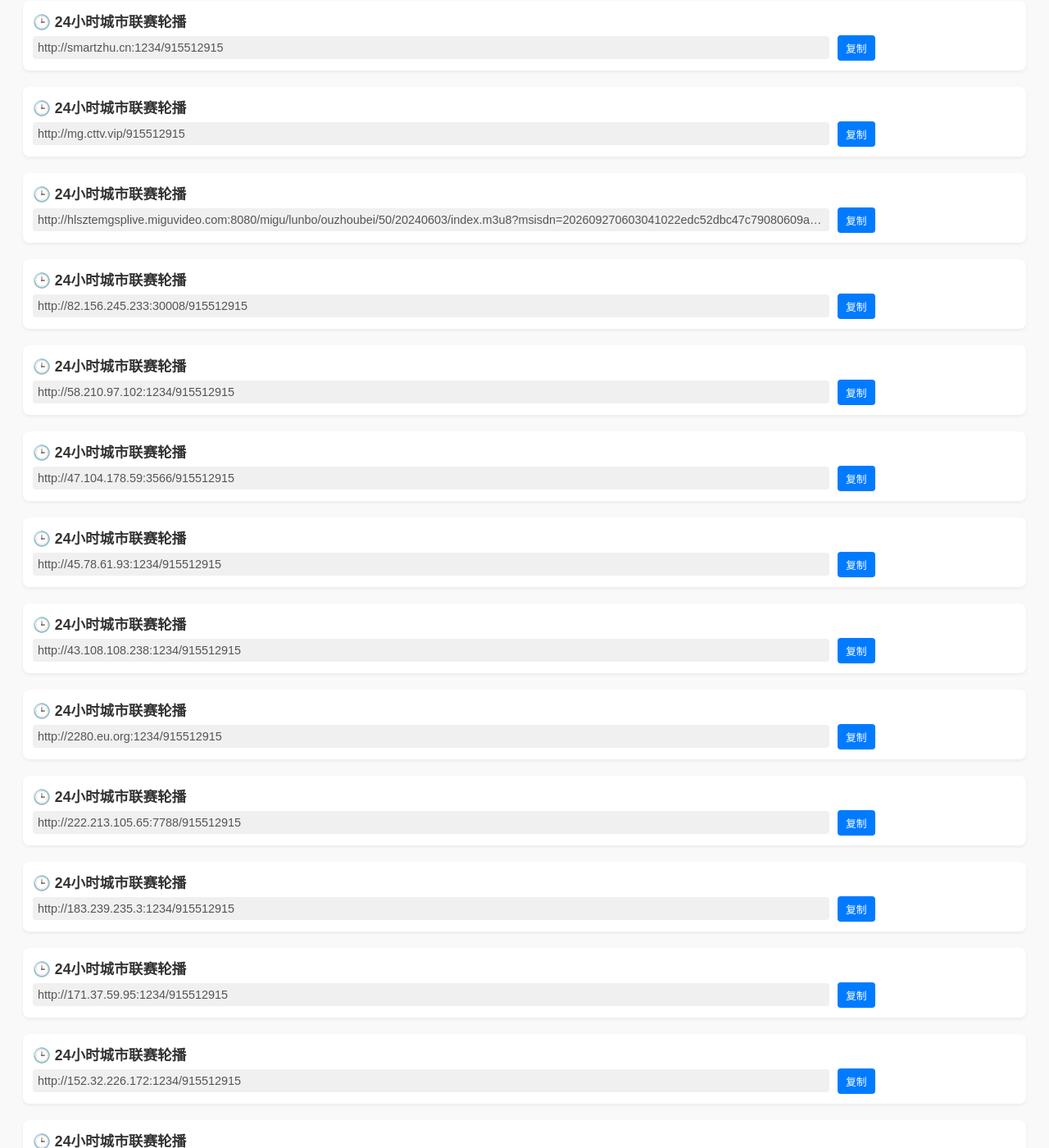
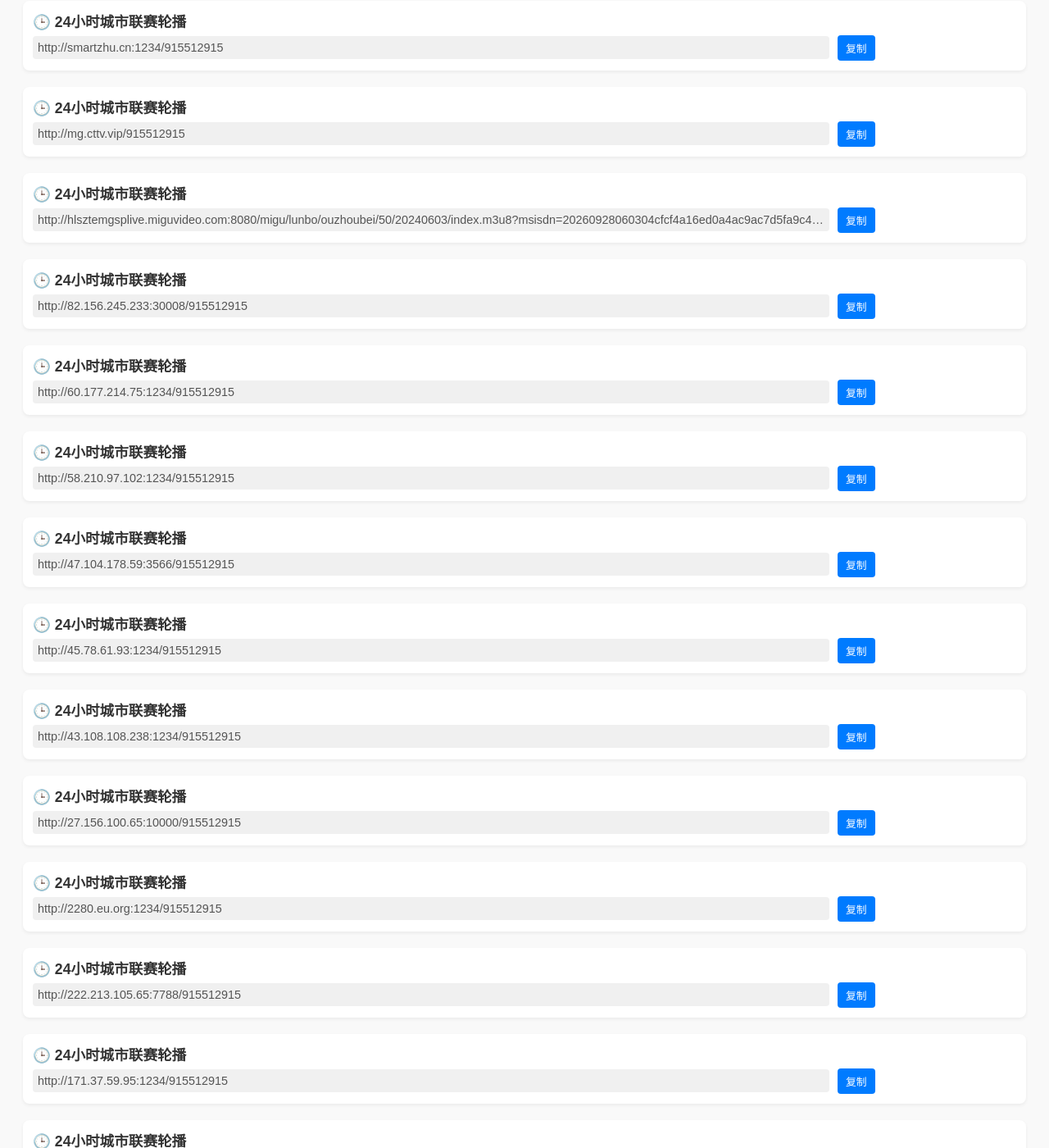
Before and after one commit to kimwang1978/iptv.github.io, a Jekyll site: the page tiyu.html, which Jekyll copies as it is, in a window 1280 px wide and 1400 px high, scrolled down 207 px. Shown: the whole window at 82% size. Built offline with Jekyll 4.4.1, drawn with Linux system fonts in a browser that asks for light colours; some of the changed text lies outside the part shown.

Commit message:
Sync File 2026-09-28 09:32:06

```diff
--- a/tiyu.html
+++ b/tiyu.html
@@ -76,7 +76,7 @@
         <div class="item">
             <div class="title">🕒 24小时城市联赛轮播</div>
             <div class="url-wrapper">
-                <div class="url" id="url_3">http://hlsztemgsplive.miguvideo.com:8080/migu/lunbo/ouzhoubei/50/20240603/index.m3u8?msisdn=202609270603041022edc52dbc47c79080609a7fae32b6&mdspid=&spid=800033&netType=0&sid=5910022136&pid=2028597139&timestamp=20260927060304&Channel_ID=0116_2600000900-99000-201600010010027&ProgramID=915512915&ParentNodeID=-99&assertID=5910022136&client_ip=171.8.79.254&SecurityKey=20260927060304&promotionId=&mvid=5900006618&mcid=500020&playurlVersion=WX-A1-9.9.2-SNAPSHOT&userid=&jmhm=&videocodec=h264&appCode=miguvideo_android&bean=mgspad&tid=android&conFee=0&encrypt=67dce75fc2654febfcbc851cf3a88a4c</div>
+                <div class="url" id="url_3">http://hlsztemgsplive.miguvideo.com:8080/migu/lunbo/ouzhoubei/50/20240603/index.m3u8?msisdn=20260928060304cfcf4a16ed0a4ac9ac7d5fa9c41ff660&mdspid=&spid=800033&netType=0&sid=5910022136&pid=2028597139&timestamp=20260928060304&Channel_ID=0116_2600000900-99000-201600010010027&ProgramID=915512915&ParentNodeID=-99&assertID=5910022136&client_ip=171.8.79.254&SecurityKey=20260928060304&promotionId=&mvid=5900006618&mcid=500020&playurlVersion=WX-A1-9.9.2-SNAPSHOT&userid=&jmhm=&videocodec=h264&appCode=miguvideo_android&bean=mgspad&tid=android&conFee=0&encrypt=c991eb994293623d474b51c86e5ef3bd</div>
                 <button class="copy-btn" onclick="copyToClipboard('url_3')">复制</button>
             </div>
         </div>
@@ -92,7 +92,7 @@
         <div class="item">
             <div class="title">🕒 24小时城市联赛轮播</div>
             <div class="url-wrapper">
-                <div class="url" id="url_5">http://58.210.97.102:1234/915512915</div>
+                <div class="url" id="url_5">http://60.177.214.75:1234/915512915</div>
                 <button class="copy-btn" onclick="copyToClipboard('url_5')">复制</button>
             </div>
         </div>
@@ -100,7 +100,7 @@
         <div class="item">
             <div class="title">🕒 24小时城市联赛轮播</div>
             <div class="url-wrapper">
-                <div class="url" id="url_6">http://47.104.178.59:3566/915512915</div>
+                <div class="url" id="url_6">http://58.210.97.102:1234/915512915</div>
                 <button class="copy-btn" onclick="copyToClipboard('url_6')">复制</button>
             </div>
         </div>
@@ -108,7 +108,7 @@
         <div class="item">
             <div class="title">🕒 24小时城市联赛轮播</div>
             <div class="url-wrapper">
-                <div class="url" id="url_7">http://45.78.61.93:1234/915512915</div>
+                <div class="url" id="url_7">http://47.104.178.59:3566/915512915</div>
                 <button class="copy-btn" onclick="copyToClipboard('url_7')">复制</button>
             </div>
         </div>
@@ -116,7 +116,7 @@
         <div class="item">
             <div class="title">🕒 24小时城市联赛轮播</div>
             <div class="url-wrapper">
-                <div class="url" id="url_8">http://43.108.108.238:1234/915512915</div>
+                <div class="url" id="url_8">http://45.78.61.93:1234/915512915</div>
                 <button class="copy-btn" onclick="copyToClipboard('url_8')">复制</button>
             </div>
         </div>
@@ -124,7 +124,7 @@
         <div class="item">
             <div class="title">🕒 24小时城市联赛轮播</div>
             <div class="url-wrapper">
-                <div class="url" id="url_9">http://2280.eu.org:1234/915512915</div>
+                <div class="url" id="url_9">http://43.108.108.238:1234/915512915</div>
                 <button class="copy-btn" onclick="copyToClipboard('url_9')">复制</button>
             </div>
         </div>
@@ -132,7 +132,7 @@
         <div class="item">
             <div class="title">🕒 24小时城市联赛轮播</div>
             <div class="url-wrapper">
-                <div class="url" id="url_10">http://222.213.105.65:7788/915512915</div>
+                <div class="url" id="url_10">http://27.156.100.65:10000/915512915</div>
                 <button class="copy-btn" onclick="copyToClipboard('url_10')">复制</button>
             </div>
         </div>
@@ -140,7 +140,7 @@
         <div class="item">
             <div class="title">🕒 24小时城市联赛轮播</div>
             <div class="url-wrapper">
-                <div class="url" id="url_11">http://183.239.235.3:1234/915512915</div>
+                <div class="url" id="url_11">http://2280.eu.org:1234/915512915</div>
                 <button class="copy-btn" onclick="copyToClipboard('url_11')">复制</button>
             </div>
         </div>
@@ -148,7 +148,7 @@
         <div class="item">
             <div class="title">🕒 24小时城市联赛轮播</div>
             <div class="url-wrapper">
-                <div class="url" id="url_12">http://171.37.59.95:1234/915512915</div>
+                <div class="url" id="url_12">http://222.213.105.65:7788/915512915</div>
                 <button class="copy-btn" onclick="copyToClipboard('url_12')">复制</button>
             </div>
         </div>
@@ -156,7 +156,7 @@
         <div class="item">
             <div class="title">🕒 24小时城市联赛轮播</div>
             <div class="url-wrapper">
-                <div class="url" id="url_13">http://152.32.226.172:1234/915512915</div>
+                <div class="url" id="url_13">http://171.37.59.95:1234/915512915</div>
                 <button class="copy-btn" onclick="copyToClipboard('url_13')">复制</button>
             </div>
         </div>
@@ -180,7 +180,7 @@
         <div class="item">
             <div class="title">🕒 24小时城市联赛轮播</div>
             <div class="url-wrapper">
-                <div class="url" id="url_16">http://120.24.194.118:10002/915512915</div>
+                <div class="url" id="url_16">http://119.233.255.62:1234/915512915</div>
                 <button class="copy-btn" onclick="copyToClipboard('url_16')">复制</button>
             </div>
         </div>
@@ -188,7 +188,7 @@
         <div class="item">
             <div class="title">🕒 24小时城市联赛轮播</div>
             <div class="url-wrapper">
-                <div class="url" id="url_17">http://119.233.255.62:1234/915512915</div>
+                <div class="url" id="url_17">http://119.165.221.175:1234/915512915</div>
                 <button class="copy-btn" onclick="copyToClipboard('url_17')">复制</button>
             </div>
         </div>
@@ -689,14 +689,6 @@
             </div>
         </div>
 
-        <div class="item">
-            <div class="title">🕒 足球联赛</div>
-            <div class="url-wrapper">
-                <div class="url" id="url_80">http://live-cmvideo.cmread.com:80/migu/lunbo/wudaliansai/57/20230310/01.m3u8?msisdn=&mtv_session=&HlsSubType=1&HlsProfileId=1&nphaid=0&encrypt=37390fe8508db105ef85c897db9015f6</div>
-                <button class="copy-btn" onclick="copyToClipboard('url_80')">复制</button>
-            </div>
-        </div>
-
     <script>
         function copyToClipboard(id) {
             const el = document.getElementById(id);
```
